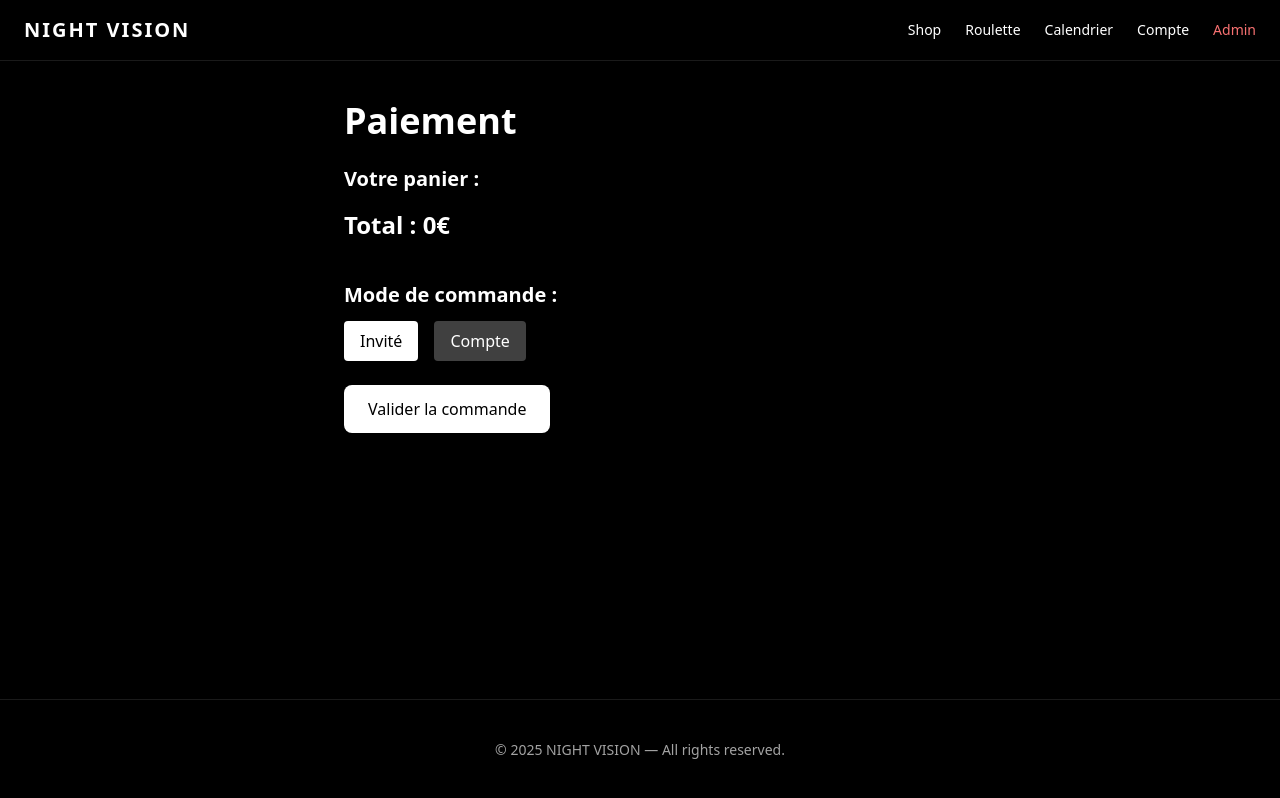
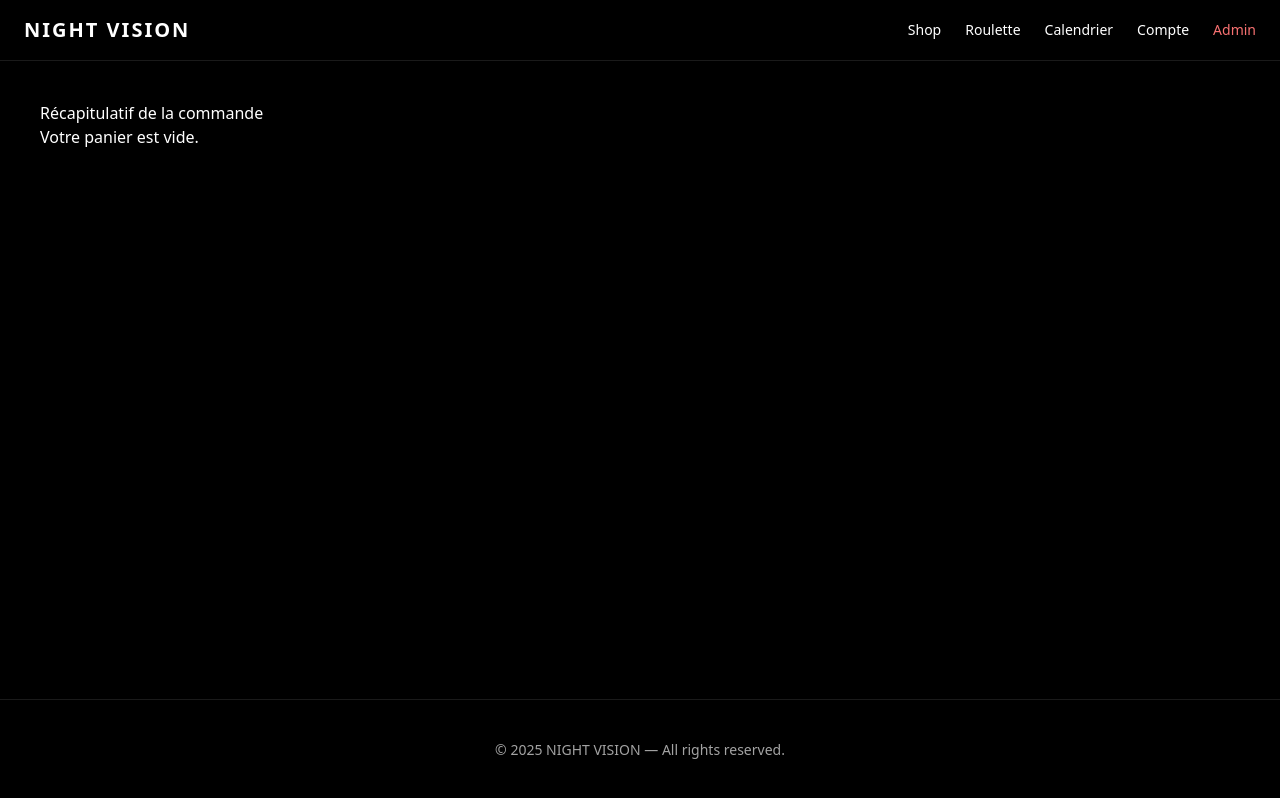
Before and after one commit to gaetanfionda-bot/NV12_FIXED_FINAL.zip, a Next.js app: page /checkout in a window 1280 px wide. Built offline with nearby package versions, Linux system fonts and the light colour scheme.

Commit message:
Update page.jsx

```diff
--- a/app/checkout/page.jsx
+++ b/app/checkout/page.jsx
@@ -1,107 +1,71 @@
 "use client";
 
-import { useState } from "react";
-import { getCart, clearCart } from "@/lib/cart";
+import { useEffect, useState } from "react";
 
 export default function CheckoutPage() {
-  const cart = getCart();
-  const total = cart.reduce((sum, item) => sum + item.price * item.quantity, 0);
+  const [cart, setCart] = useState([]);
+  const delivery = 3.5;
 
-  const [mode, setMode] = useState("guest"); // guest | account
-  const [email, setEmail] = useState("");
-  const [userId, setUserId] = useState("");
+  // Charger le panier
+  useEffect(() => {
+    const stored = localStorage.getItem("nv_cart");
+    if (stored) {
+      setCart(JSON.parse(stored));
+    }
+  }, []);
 
-  async function submitOrder() {
-    const body = {
-      items: cart,
-      total,
-      mode,
-      userId: mode === "account" ? userId : null,
-    };
+  const subtotal = cart.reduce((sum, item) => sum + (item.price || 0), 0);
+  const total = subtotal + (cart.length > 0 ? delivery : 0);
 
-    const res = await fetch("/api/orders", {
-      method: "POST",
-      body: JSON.stringify(body),
-    });
-
-    const data = await res.json();
-
-    if (data.error) {
-      alert(data.error);
-      return;
-    }
-
-    clearCart();
-    alert("Commande validée !");
-window.location.href = `/checkout/success?orderId=${data.order.id}`;
-
+  function payNow() {
+    // Pas de paiement réel encore → redirection
+    window.location.href = "/checkout/success";
   }
 
   return (
-    <div className="p-10 max-w-2xl mx-auto">
-      <h1 className="text-4xl font-bold mb-6">Paiement</h1>
+    <main style={{ padding: 40 }}>
+      <h1>Récapitulatif de la commande</h1>
 
-      <div className="mb-10">
-        <h2 className="text-xl font-semibold mb-3">Votre panier :</h2>
+      {cart.length === 0 && <p>Votre panier est vide.</p>}
+
+      <div style={{ marginTop: 20 }}>
         {cart.map((item) => (
-          <div key={item.id} className="border border-white/10 p-3 rounded mb-2">
-            <p className="text-lg">{item.name}</p>
-            <p className="text-neutral-400">
-              {item.price}€ × {item.quantity}
-            </p>
+          <div
+            key={item.id}
+            style={{
+              marginBottom: 20,
+              padding: 10,
+              border: "1px solid #ccc",
+              borderRadius: 8,
+            }}
+          >
+            <strong>{item.name}</strong>
+            <div>Prix : {item.price} €</div>
           </div>
         ))}
-
-        <p className="text-2xl font-semibold mt-4">Total : {total}€</p>
       </div>
 
-      {/* Mode de commande */}
-      <div className="mb-6">
-        <h2 className="text-xl font-semibold mb-3">Mode de commande :</h2>
-
-        <div className="flex gap-4">
-          <button
-            className={`px-4 py-2 rounded ${
-              mode === "guest" ? "bg-white text-black" : "bg-neutral-700"
-            }`}
-            onClick={() => setMode("guest")}
-          >
-            Invité
-          </button>
+      {cart.length > 0 && (
+        <div style={{ marginTop: 30 }}>
+          <p>Sous-total : {subtotal.toFixed(2)} €</p>
+          <p>Livraison : {delivery.toFixed(2)} €</p>
+          <h2>Total : {total.toFixed(2)} €</h2>
 
           <button
-            className={`px-4 py-2 rounded ${
-              mode === "account" ? "bg-white text-black" : "bg-neutral-700"
-            }`}
-            onClick={() => setMode("account")}
+            onClick={payNow}
+            style={{
+              marginTop: 20,
+              background: "#cc1010",
+              color: "white",
+              padding: "10px 20px",
+              borderRadius: 8,
+              border: "none",
+            }}
           >
-            Compte
+            Procéder au paiement →
           </button>
         </div>
-      </div>
-
-      {/* MODE COMPTE */}
-      {mode === "account" && (
-        <div className="mb-6">
-          <p className="mb-2 text-neutral-400">
-            Entrez votre identifiant utilisateur (userId)
-          </p>
-          <input
-            type="text"
-            placeholder="Votre ID"
-            className="w-full p-2 rounded bg-neutral-800"
-            value={userId}
-            onChange={(e) => setUserId(e.target.value)}
-          />
-        </div>
       )}
-
-      <button
-        onClick={submitOrder}
-        className="px-6 py-3 bg-white text-black rounded-lg hover:bg-neutral-300 transition"
-      >
-        Valider la commande
-      </button>
-    </div>
+    </main>
   );
 }
```
